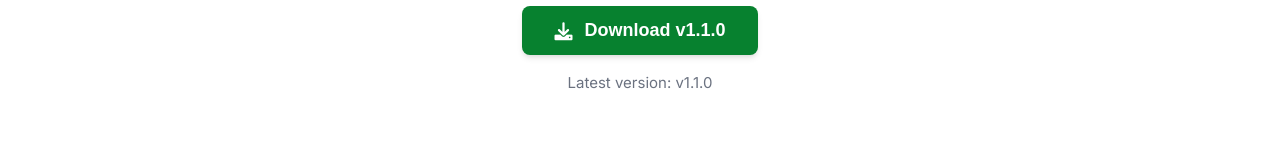
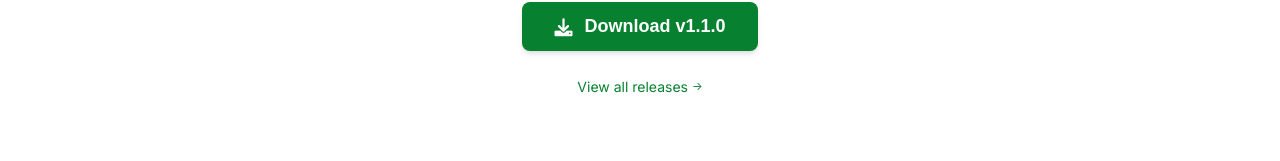
Before and after one commit to sh3hz/myfarm-website, a plain HTML site: page index.html in a window 1280 px wide. Shown: the part 431-592 px from the top of the page. Drawn offline with Linux system fonts and the light colour scheme.

Commit message:
add link to release page

```diff
--- a/index.html
+++ b/index.html
@@ -34,7 +34,9 @@
                         <i class="fas fa-download"></i>
                         <span>Download MyFarm</span>
                     </button>
-                    <p class="version-info">Latest version: <span id="latestVersion">Checking...</span></p>
+                    <p class="version-info">
+                        <a href="https://github.com/sh3hz/myfarm/releases" target="_blank" rel="noopener noreferrer" class="releases-link">View all releases</a>
+                    </p>
                 </div>
             </div>
         </main>
--- a/script.js
+++ b/script.js
@@ -1,11 +1,9 @@
 document.addEventListener('DOMContentLoaded', function() {
     const downloadBtn = document.getElementById('downloadBtn');
-    const versionSpan = document.getElementById('latestVersion');
     const version = '1.1.0';
     const downloadUrl = 'https://github.com/sh3hz/myfarm/releases/download/1.0.1/MyFarm-1.1.0-setup.exe';
 
-    // Set the version on page load
-    versionSpan.textContent = `v${version}`;
+    // Set the version in the download button
     downloadBtn.innerHTML = `<i class="fas fa-download"></i> Download v${version}`;
 
     // Handle download button click
--- a/styles.css
+++ b/styles.css
@@ -148,6 +148,32 @@ h2 {
 .version-info {
     color: var(--text-light);
     font-size: 0.9375rem;
+    margin-top: 0.5rem;
+}
+
+.version-info a {
+    color: var(--primary-color);
+    text-decoration: none;
+    transition: color 0.2s ease;
+    font-size: 0.875rem;
+    display: inline-flex;
+    align-items: center;
+    gap: 0.25rem;
+}
+
+.version-info a:hover {
+    color: var(--primary-hover);
+    text-decoration: underline;
+}
+
+.version-info a::after {
+    content: '→';
+    font-size: 0.8em;
+    transition: transform 0.2s ease;
+}
+
+.version-info a:hover::after {
+    transform: translateX(2px);
 }
 
 /* Footer */
```
